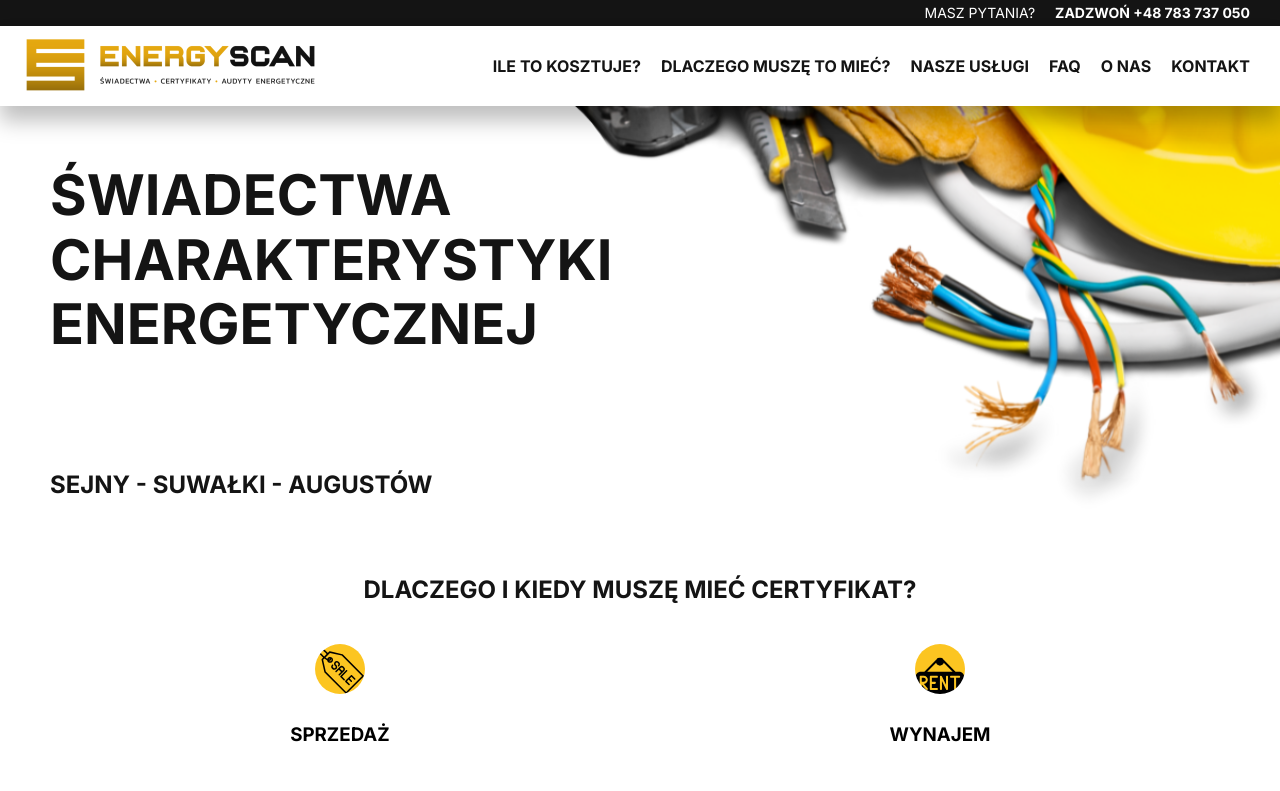
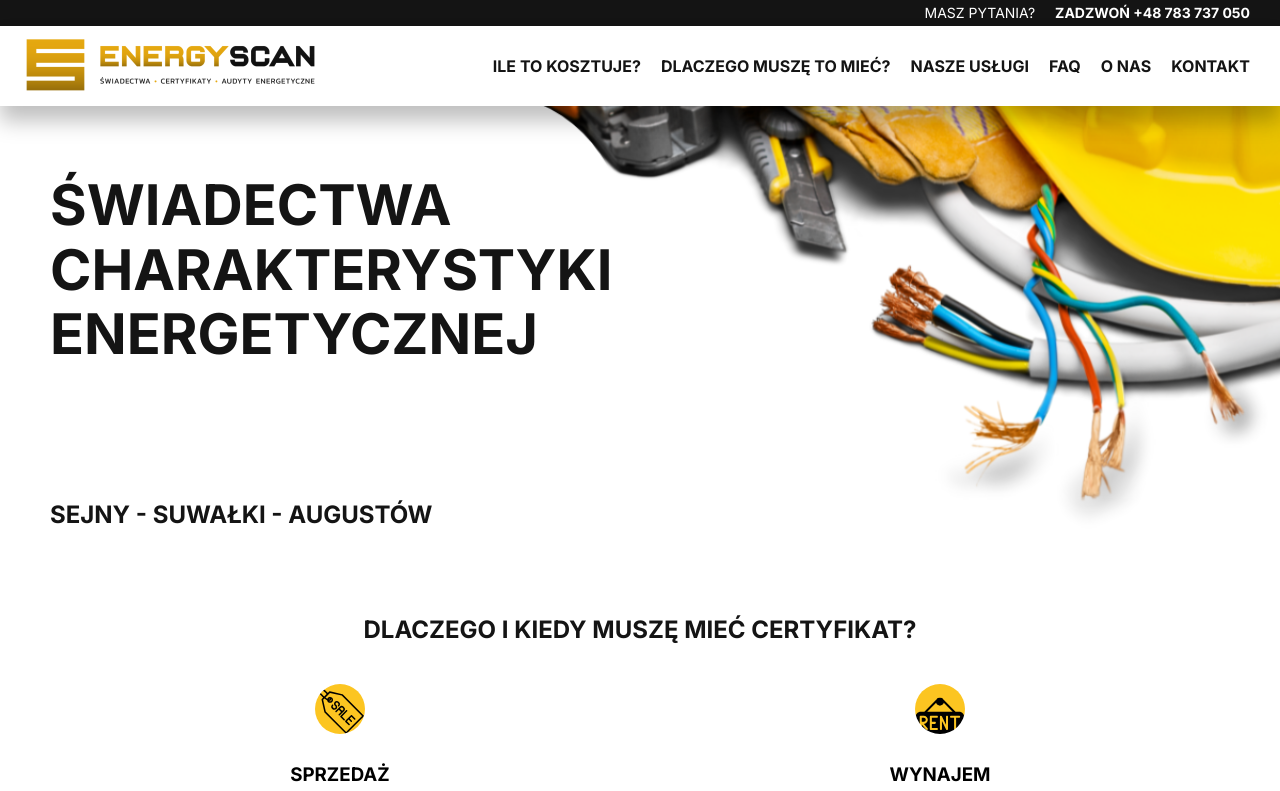
Before and after one commit to JustynaKow/Energyscan.pl, a React (Create React App) app: page / in a window 1280 px wide. Shown: the top 791 px of the page. Built offline with nearby package versions, Linux system fonts and the light colour scheme.

Commit message:
changing style in Tytuł

```diff
--- a/src/components/Tytuł/styled.js
+++ b/src/components/Tytuł/styled.js
@@ -3,7 +3,7 @@ import tło from "../../images/background.png";
 
 export const StylledFront = styled.section`
     background: center / cover no-repeat url("${tło}");
-    height: 450px;
+    height: 490px;
     display: flex;
     flex-direction: column;
     justify-content: space-around;
@@ -15,7 +15,11 @@ export const Title = styled.h1`
     text-transform: uppercase;
     font-size: 3.5em;
     margin: 20px 50px;
-    width: 700px;
+    max-width: 600px;
+
+    @media (max-width: ${({ theme }) => theme.breakpoint.mobileMax}px) {
+        font-size: 1.5em;
+    }
 `;
 
 export const Subtitle = styled.h2`
```
